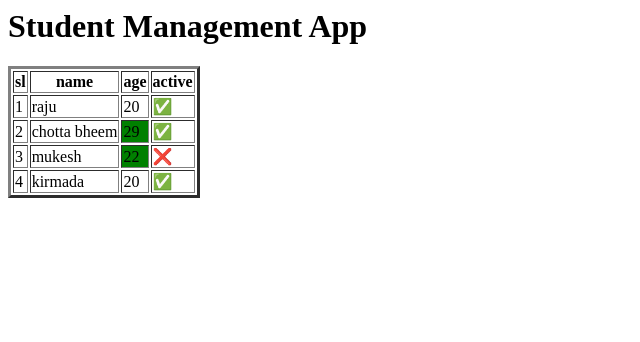
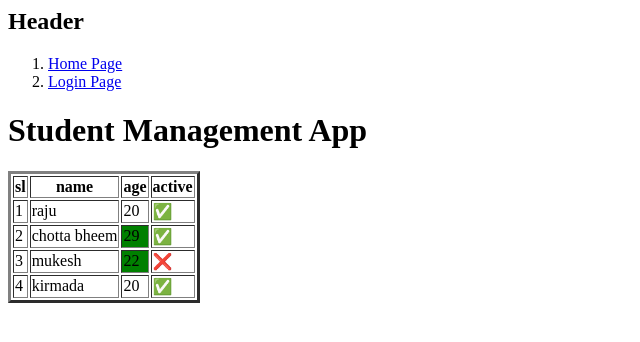
Before and after one commit to Abhishek-BG/mcaprojs, a Django app: page /student/ in a window 1280 px wide. Shown: the top 342 px of the page, without its empty margins (0-640 px from the left). Run offline with Django 3.2, Linux system fonts and the light colour scheme.

Commit message:
up[adtes

```diff
--- /dev/null
+++ b/students/templates/students/header.html
@@ -0,0 +1,11 @@
+<div>
+    <nav>
+        <h1>Header</h1>
+        <ol>
+           {% for item in items %}
+            <li><a href="{% url item.url %}">
+                {{item.name}}</a></li>
+            {% endfor %}
+        </ol>
+    </nav>
+</div>
--- a/students/templates/students/home.html
+++ b/students/templates/students/home.html
@@ -3,6 +3,8 @@
     <title>Welcome to Student Management APp</title>
   </head>
   <body>
+
+    {% include "./header.html" %}
     <h1>Student Management App</h1>
 
     <table border="3">
@@ -16,16 +18,15 @@
       </thead>
       <tbody>
         {%for student in peoples%}
-
         <tr>
           <td>{{forloop.counter}}</td>
           <td>{{student.name}}</td>
-          <td {% if student.age > 20 %} style="background-color:green" {% endif %}>
-             {{ student.age }}
+          <td {% if student.age > 20 %} style="background-color:green"
+            {% endif %}> {{ student.age }}
           </td>
-          <td>{%if student.active == True %} ✅ {%else%} ❌ {%endif%}</td>
+          <td>{%if student.active == True %} ✅ {%else%} ❌
+            {%endif%}</td>
         </tr>
-
         {%endfor%}
       </tbody>
     </table>
--- a/students/templates/students/login.html
+++ b/students/templates/students/login.html
@@ -1,6 +1,7 @@
 <html>
     <head><title>Student Login</title></head>
     <body>
+        {% include "./header.html" %}
         <h1>Login to Your Student Account</h1>
         <form>
             <input type="email" placeholder="Your Email"
--- a/students/views.py
+++ b/students/views.py
@@ -8,13 +8,17 @@ people = [
     {'name':'mukesh','age':22,'active':False,'per':96},
     {'name':'kirmada','age':20,'active':True,'per':90},
     ]
+pages= [{'name':'Home Page','url':'home'},
+        {'name':'Login Page','url':'login'}
+]
 def home(request): #controller  #http://127.0.0.1:8000/students/
     return render(request,'students/home.html',
-                  context={'peoples':people})
-
+                  context={'peoples':people,
+                           'items':pages})
 
 def StudentLogin(request):
-    return render(request,'students/login.html')
+    return render(request,'students/login.html'
+                  ,context={'items':pages})
     #return render(request,templatefile name)
 
 def StudentDashBoard(request):
```
